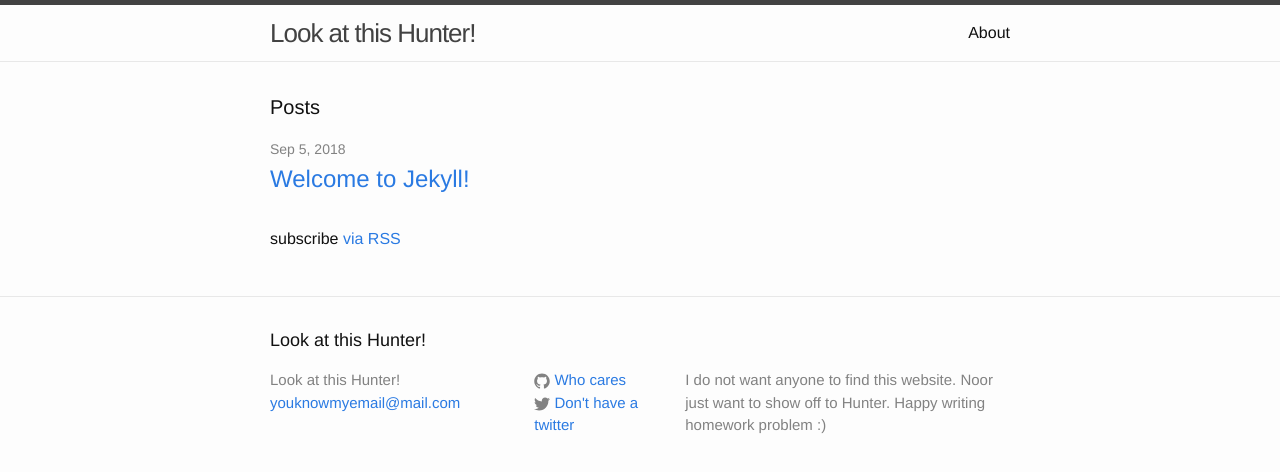
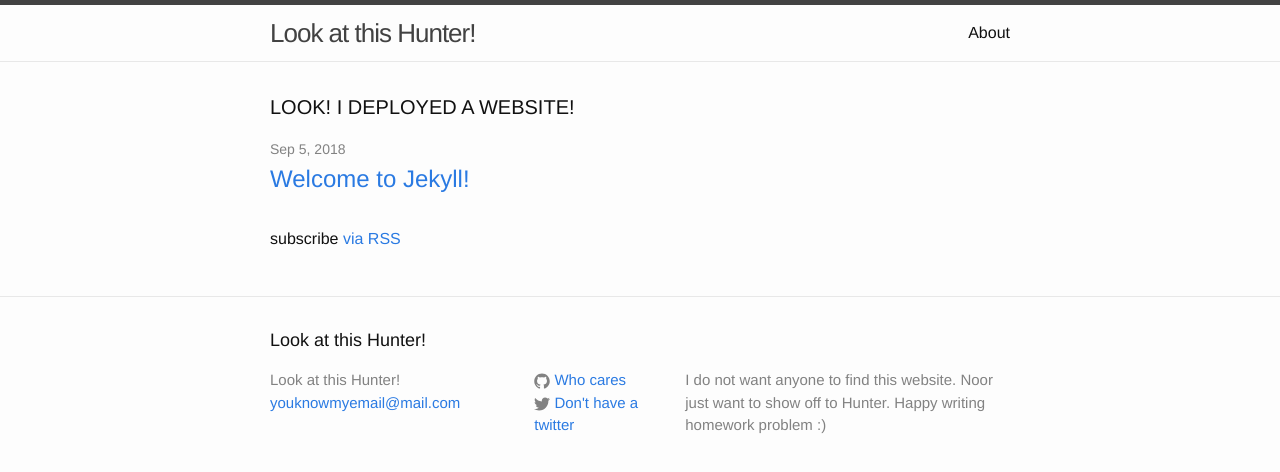
Before and after one commit to NurulN/NurulN.github.io, a Jekyll site: the page built from index.html, in a window 1280 px wide. Shown: the top 472 px of the page. Built offline with Jekyll 4.4.1, drawn with Linux system fonts in a browser that asks for light colours.

Commit message:
update index.html

```diff
--- a/index.html
+++ b/index.html
@@ -4,7 +4,7 @@
 
 <div class="home">
 
-  <h1 class="page-heading">Posts</h1>
+  <h1 class="page-heading">LOOK! I DEPLOYED A WEBSITE!</h1>
 
   <ul class="post-list">
     {% for post in site.posts %}
```
